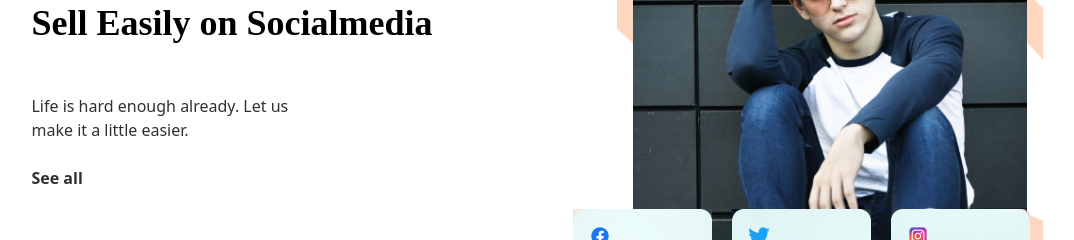
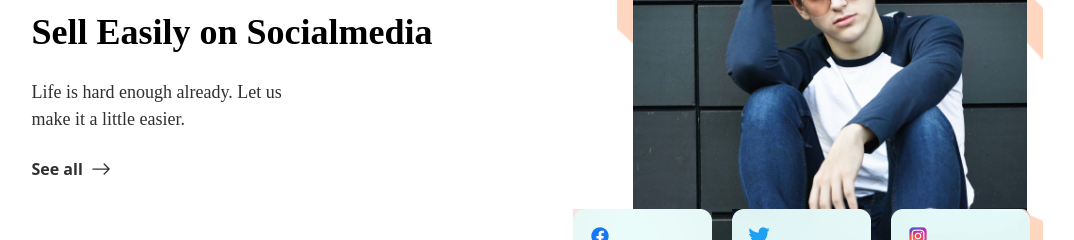
Before and after one commit to SumiAkter2/snip-shop-project, a React (Vite) app: page / in a window 1280 px wide. Shown: the part 1509-1749 px from the top of the page, without its empty margins (103-1177 px from the left). Built offline with nearby package versions, Linux system fonts and the light colour scheme; no server answers.

Commit message:
sellSocialMedia done

```diff
--- a/package.json
+++ b/package.json
@@ -12,6 +12,7 @@
   "dependencies": {
     "react": "^18.2.0",
     "react-dom": "^18.2.0",
+    "react-icons": "^4.9.0",
     "react-router-dom": "^6.13.0"
   },
   "devDependencies": {
--- a/src/Component/SellSocialMedia/SellSocialMedia.jsx
+++ b/src/Component/SellSocialMedia/SellSocialMedia.jsx
@@ -3,7 +3,7 @@ import boy from '../../assets/images/sell-social/boy.png';
 import watch from '../../assets/images/sell-social/watch.png';
 import shoe from '../../assets/images/sell-social/shoe.png';
 import sunglass from '../../assets/images/sell-social/sunglass.png';
-
+import {BsArrowRight} from 'react-icons/bs'
 const SellSocialMedia = () => {
     return (
         <div>
@@ -33,8 +33,8 @@ const SellSocialMedia = () => {
 </div></div>
     <div className='lg:w-1/2 mr-36 text-left'>
       <h1 className="tittle font-bold">Sell Easily on Socialmedia</h1>
-      <p className="py-6">Life is hard enough already.  Let us  <br />make it a little easier.</p>
-      <button className="font-bold ">See all</button>
+      <p className="pb-6 sub-tittle text-left">Life is hard enough already.  Let us  <br />make it a little easier.</p>
+      <button className="font-bold flex justify-center items-center">See all <BsArrowRight size='20px' className='ml-2'/></button>
     </div>
   </div>
 </div>
--- a/src/Component/TrendingProduct/TrendingProduct.css
+++ b/src/Component/TrendingProduct/TrendingProduct.css
@@ -13,7 +13,7 @@ font-family: 'Poppins';
 
 }
 .sub-tittle{
-
+    font-family: 'poppins';
     font-style: normal;
     font-weight: 400;
     font-size: 18px;
```
Also changed, not shown: 1 other file (tests, documents, lock files or other folders).
